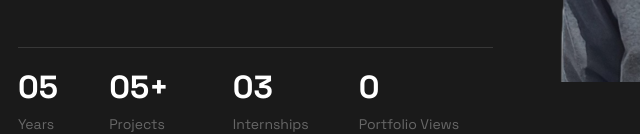
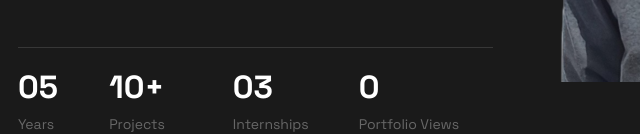
Before and after one commit to Ayoub-MCHIMACH/aws-cloud-resume-challenge, a plain HTML site: page resume/index.html in a window 1280 px wide. Shown: the part 659-793 px from the top of the page, 132-772 px from the left. Drawn offline with nearby package versions, Linux system fonts and the light colour scheme; no server answers.

Commit message:
Update index.html

```diff
--- a/resume/index.html
+++ b/resume/index.html
@@ -74,7 +74,7 @@
                                 <h2 class="hero__info-title">Years<br>Study</h2>
                             </div>
                             <div class="hero__info-wrapper">
-                                <p class="hero__info-number">05+</p>
+                                <p class="hero__info-number">10+</p>
                                 <h2 class="hero__info-title">Projects<br>Completed</h2>
                             </div>
                             <div class="hero__info-wrapper">
```
